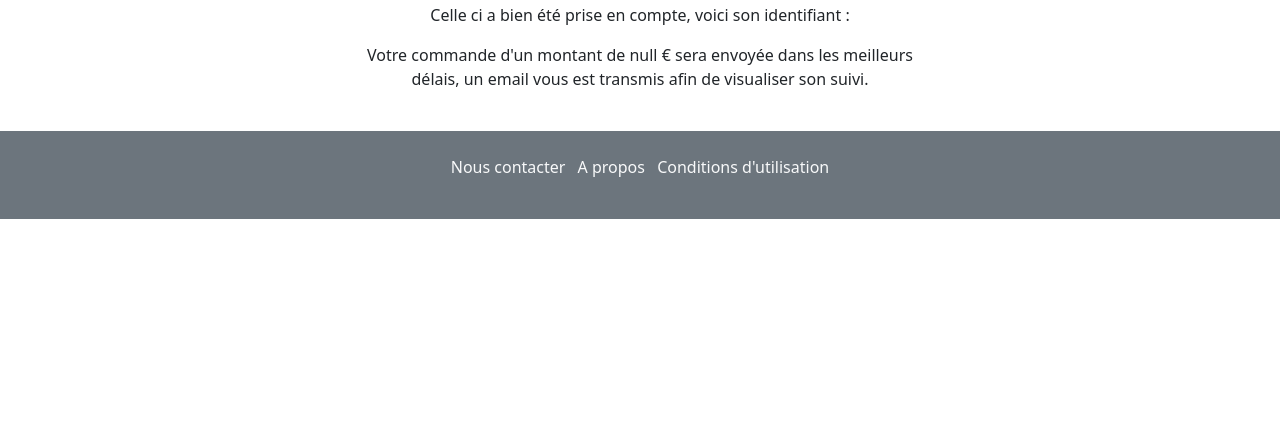
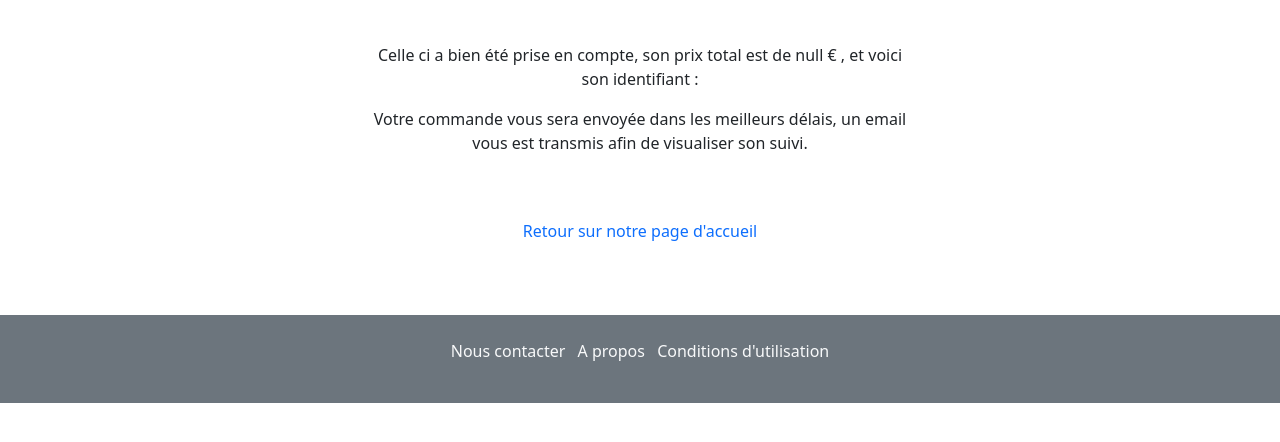
Before and after one commit to DrHyde01/StephaneHeyd_5_04062021, a website: page Front-end/confirmation.html in a window 1280 px wide. Shown: the part 336-778 px from the top of the page. Drawn offline with Linux system fonts and the light colour scheme.

Commit message:
🚀 Confirmation page is done

```diff
--- a/Front-end/confirmation.html
+++ b/Front-end/confirmation.html
@@ -47,11 +47,15 @@
 
     <div class="container">
       <div class="row justify-content-center mt-5">
-        <div class="col-6 text-center">
-          <h1>Merci pour votre commande !</h1>
-          <p>Celle ci a bien été prise en compte, voici son identifiant :</p>
+        <div class="col-md-6 text-center">
+          <h1 class="mb-5">Merci pour votre commande !</h1>
+          <p>Celle ci a bien été prise en compte, son prix total est de <span class="orderPrice"></span>, et voici son identifiant :</p>
           <p class ="font-monospace" id="orderID"></p>
-          <p>Votre commande d'un montant de <span class="orderPrice"></span>sera envoyée dans les meilleurs délais, un email vous est transmis afin de visualiser son suivi.</p>
+          <p>Votre commande vous sera envoyée dans les meilleurs délais, un email vous est transmis afin de visualiser son suivi.</p>
+        </div>
+
+        <div class="col-10 text-center mt-5 mb-5">
+          <a class ="text-decoration-none" href="index.html">Retour sur notre page d'accueil</a>
         </div>
       </div>
     </div>
--- a/Front-end/js/confirmation.js
+++ b/Front-end/js/confirmation.js
@@ -1,7 +1,12 @@
+// On récupérère les informations necessaires à partir du localStorage
 let orderID = document.getElementById("orderID");
 let orderPrice = document.querySelector(".orderPrice");
 let orderConfirm = JSON.parse(localStorage.getItem("articleStoredConfirm")) || [];
 let orderConfirmPrice = localStorage.getItem("totalPrice");
 
+// Pour les afficher sur la page
 orderID.textContent = orderConfirm.orderId;
 orderPrice.textContent = orderConfirmPrice + " € ";
+
+// Vidage du locaStorage une fois la page de confirmation chargée
+localStorage.clear();
--- a/Front-end/js/panier.js
+++ b/Front-end/js/panier.js
@@ -217,7 +217,7 @@ function sendFormData(data) {
     .then((response) => {
       localStorage.setItem("articleStoredConfirm", JSON.stringify(response)); // Le retour de l'API est placé dans le LocalStorage
       localStorage.setItem("articleStored", JSON.stringify([])); // Ainsi que la liste des articles commandés
-      localStorage.setItem('totalPrice', totalPrice); // On y rajoute le prix total pour l'utiliser sur la page de confirmation
+      localStorage.setItem("totalPrice", totalPrice); // On y rajoute le prix total pour l'utiliser sur la page de confirmation
       window.location.href = "confirmation.html"; // La page de confirmation est chargée
     })
     .catch((error) => {
```
